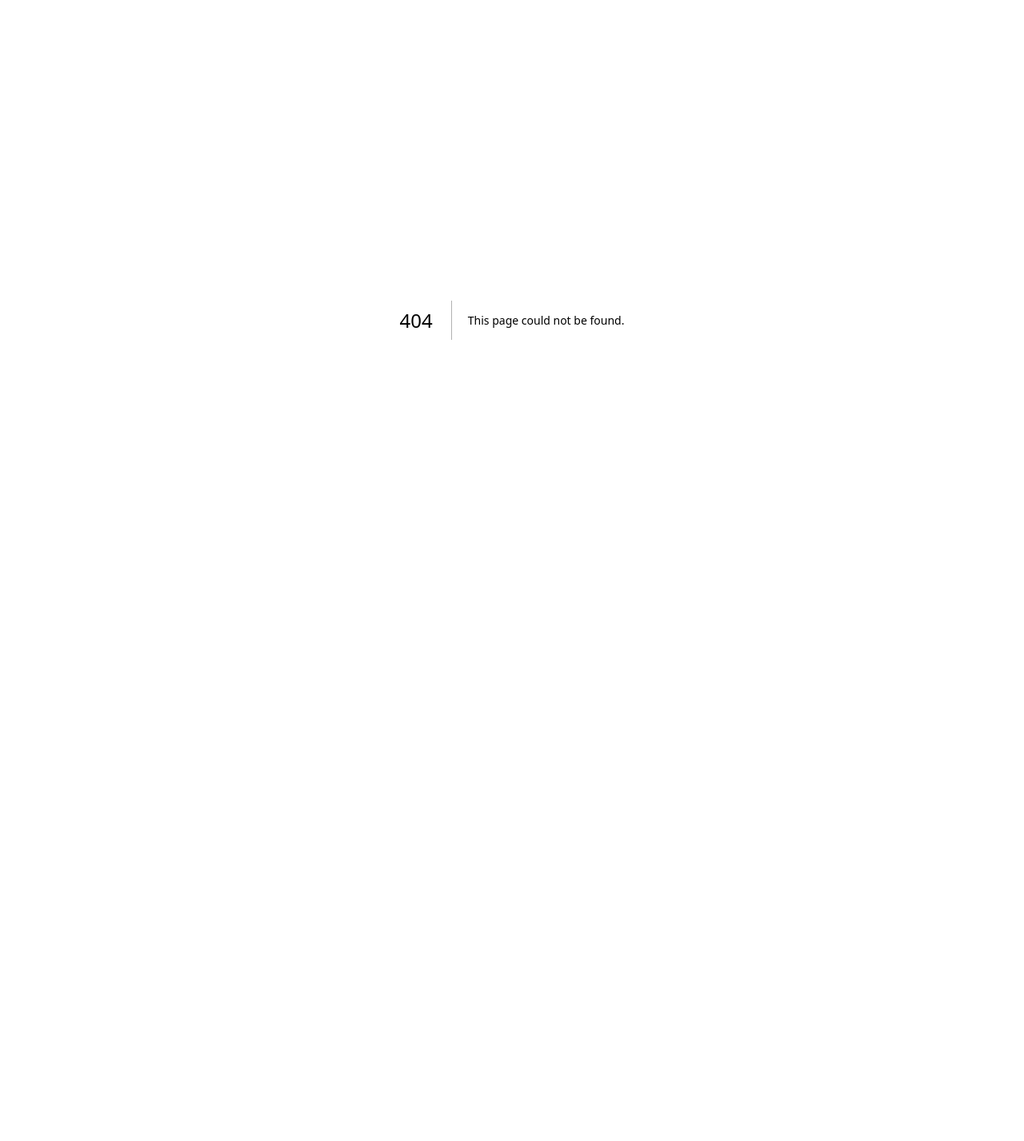
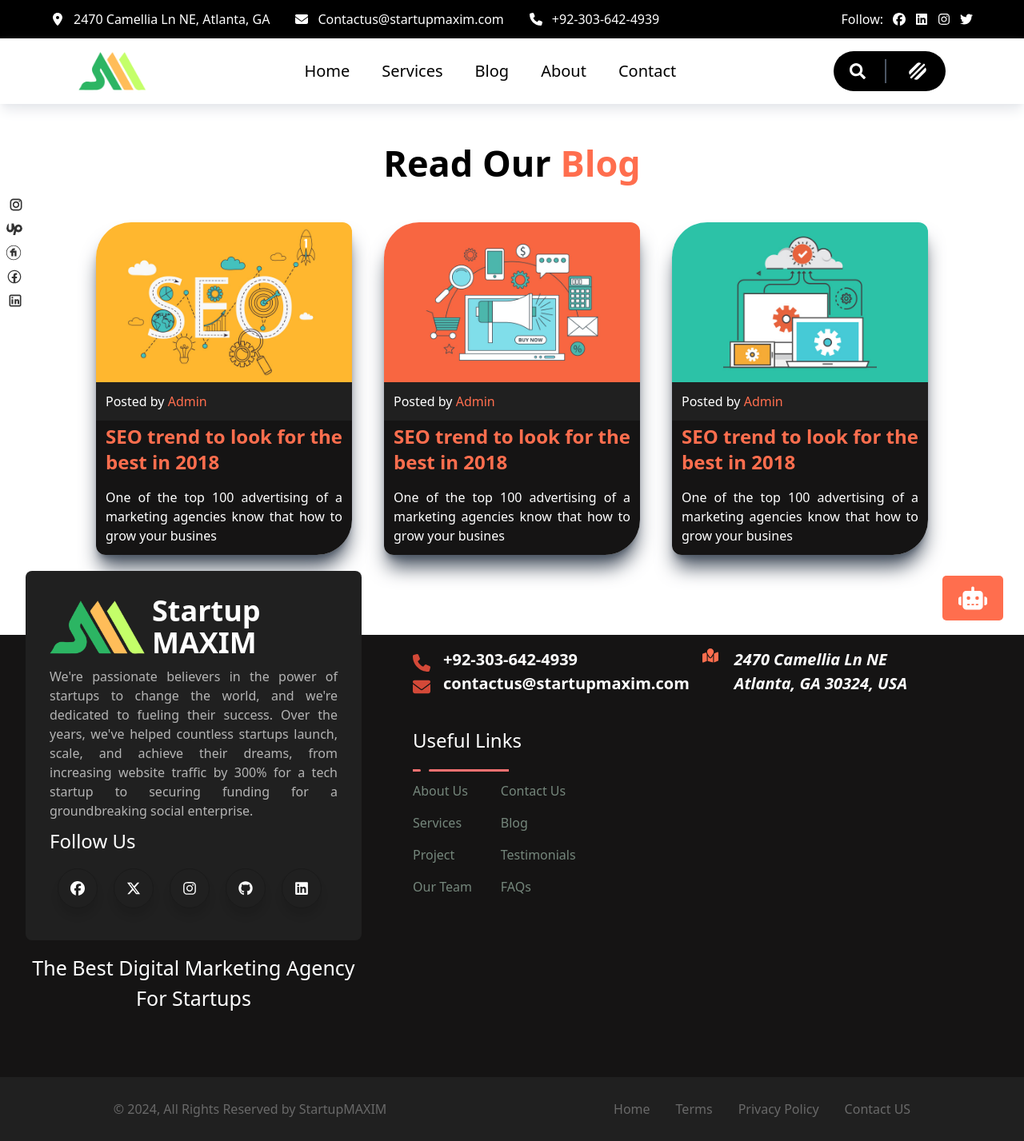
Before and after one commit to mhmAdmin1122/startupMAXIM, a Next.js app: page /Blog in a window 1280 px wide. Before the commit this address had no page. Shown: the whole page at 80% size. Before the commit the page ends 800 px from the top, so only its background shows below. Built offline with nearby package versions, Linux system fonts and the light colour scheme.

Commit message:
blog page ready to view

```diff
--- /dev/null
+++ b/pages/Blog/index.tsx
@@ -0,0 +1,27 @@
+import React from 'react'
+import Layout from '../Components/L/Layout'
+import Head from 'next/head'
+import Homecard from '../Components/H/HomeCard'
+import post1 from "@/public/img/post1.jpg";
+import post2 from "@/public/img/post2.jpg";
+import post3 from "@/public/img/post3.jpg";
+
+const BlogPage = () => {
+  return (
+    <Layout>
+      <Head>
+        <title>Blog - StartupMAXIM</title>
+      </Head>
+      <div className='py-10 text-[45px] font-bold text-center'>
+        <h1>Read Our <b className='text-[#ff6e4e]'>Blog</b></h1>
+      </div>
+      <div className='flex flex-wrap items-center gap-10 justify-center px-[25px] pb-[100px] text-wrap w-full'>
+        <Homecard imageUrl={post1} />
+        <Homecard imageUrl={post2} />
+        <Homecard imageUrl={post3} />
+      </div>
+    </Layout>
+  )
+}
+
+export default BlogPage
--- a/pages/Components/F/Footer.tsx
+++ b/pages/Components/F/Footer.tsx
@@ -126,7 +126,7 @@ const Footer = () => {
               <Link href="/About">About Us</Link>
               <Link href="/Contact">Contact Us</Link>
               <Link href="/Services">Services</Link>
-              <Link href="/">Blog</Link>
+              <Link href="/Blog">Blog</Link>
               <Link href="/">Project</Link>
               <Link href="/">Testimonials</Link>
               <Link href="/">Our Team</Link>
--- a/pages/Components/H/Header.tsx
+++ b/pages/Components/H/Header.tsx
@@ -33,7 +33,7 @@ const Header = () => {
         <div className="tabsBox">
           <Link href="/">Home</Link>
           <Link href="/Services">Services</Link>
-          <Link href="/Tool">Tool</Link>
+          <Link href="/Blog">Blog</Link>
           <Link href="/About">About</Link>
           <Link href="/Contact">Contact</Link>
         </div>
--- a/pages/Components/H/HomeSection.tsx
+++ b/pages/Components/H/HomeSection.tsx
@@ -271,6 +271,7 @@ const HomeSection = () => {
 
           <Homecard imageUrl={post3} />
         </div>
+
         <div className="flex justify-center mt-14">
           <button className="p-4 mb-21 pl-10 pr-10 bg-[#fa6742] hover:bg-[#2E2C2D] hover:text-white text-white font-bold rounded-full mr-5 mt-5">
             VIEW ALL
```
